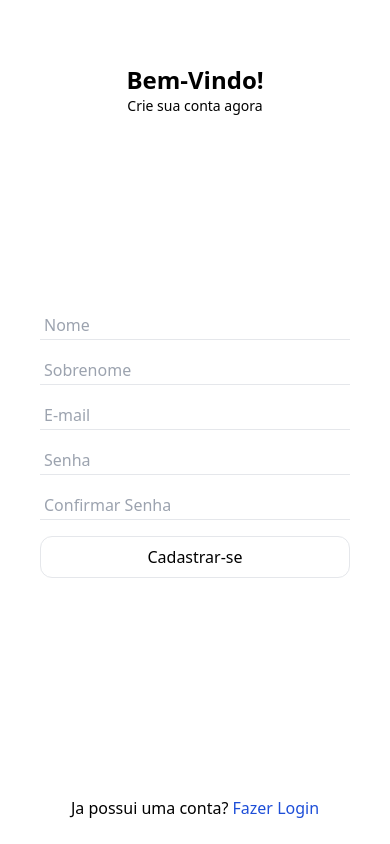
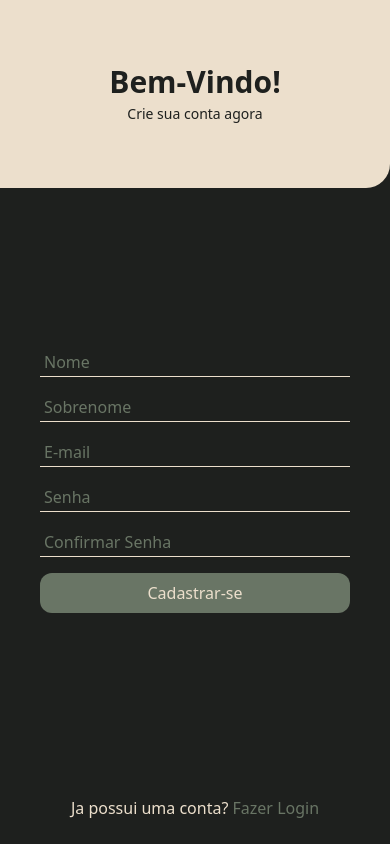
Before and after one commit to marcelorc13/e-commerce-fullstack, a Next.js app in the folder client/: page /cadastro in a window 390 px wide. Built offline with nearby package versions, Linux system fonts and the light colour scheme.

Commit message:
feat: Estilizando componente de cadastro (Mobile)

```diff
--- a/client/src/components/cadastro/cadastro.css
+++ b/client/src/components/cadastro/cadastro.css
@@ -3,9 +3,13 @@
 @tailwind utilities;
 
 form input {
-    @apply border-b ps-1 py-0.5 w-full
+    @apply border-b border-cor-quaternaria ps-1 py-0.5 w-full bg-inherit
+}
+
+form input::placeholder {
+    @apply text-cor-terciaria
 }
 
 a {
-    @apply text-blue-700 cursor-pointer
+    @apply text-cor-terciaria cursor-pointer
 }
--- a/client/src/components/cadastro/index.tsx
+++ b/client/src/components/cadastro/index.tsx
@@ -34,7 +34,7 @@ const CadastroClient: React.FC = ({ }) => {
         const validar = validarSenha()
 
         if(!validar){
-            return toast.error("A senha no campo Confirmar Senha deve ser igual a Senha")
+            return toast.error("A confirmação de senha está não condiz com a senha")
         }
 
         const result = cadastrarUserSchema.safeParse(cadastro);
@@ -66,22 +66,22 @@ const CadastroClient: React.FC = ({ }) => {
     }
 
     return (
-        <main className='flex flex-col w-full h-screen items-center gap-10 justify-between'>
-            <section className='flex flex-col text-center pt-16'>
-                <h1 className='text-2xl font-semibold'>Bem-Vindo!</h1>
+        <main className='flex flex-col w-full h-screen items-center justify-between bg-cor-primaria'>
+            <section className='flex flex-col gap-1 w-full text-center py-16 bg-cor-quaternaria text-cor-primaria rounded-br-3xl'>
+                <h1 className='text-3xl font-semibold'>Bem-Vindo!</h1>
                 <h2 className='text-sm'>Crie sua conta agora</h2>
             </section>
 
-            <form onSubmit={HandleSubmit} className='flex flex-col w-full gap-4 items-center px-10'>
+            <form onSubmit={HandleSubmit} className='flex flex-col w-full gap-4 items-center px-10 text-cor-quaternaria'>
                 <input onChange={HandleChange} type="text" name="nome" id="nome" placeholder='Nome' />
                 <input onChange={HandleChange} type="text" name="sobrenome" id="sobrenome" placeholder='Sobrenome' />
                 <input onChange={HandleChange} type="email" name="email" id="email" placeholder='E-mail' />
                 <input onChange={HandleChange} type="password" name="senha" id="senha" placeholder='Senha' />
                 <input onChange={HandleChange} type="password" name="confirmarSenha" id="confirmarSenha" placeholder='Confirmar Senha' />
-                <button className='border w-full rounded-xl py-2' type='submit'>Cadastrar-se</button>
+                <button className='w-full rounded-xl py-2 bg-cor-terciaria' type='submit'>Cadastrar-se</button>
             </form>
 
-            <div className='py-6'>
+            <div className='py-6 text-cor-quaternaria'>
                 Ja possui uma conta? <Link href={"/"} >Fazer Login</Link>
             </div>
         </main>
--- a/client/tailwind.config.ts
+++ b/client/tailwind.config.ts
@@ -8,6 +8,12 @@ const config: Config = {
   ],
   theme: {
     extend: {
+      colors: {
+        "cor-primaria": "#1E201E",
+        "cor-secundaria": "#3C3D37",
+        "cor-terciaria": "#697565",
+        "cor-quaternaria": "#ECDFCC"
+      },
       backgroundImage: {
         "gradient-radial": "radial-gradient(var(--tw-gradient-stops))",
         "gradient-conic":
```
